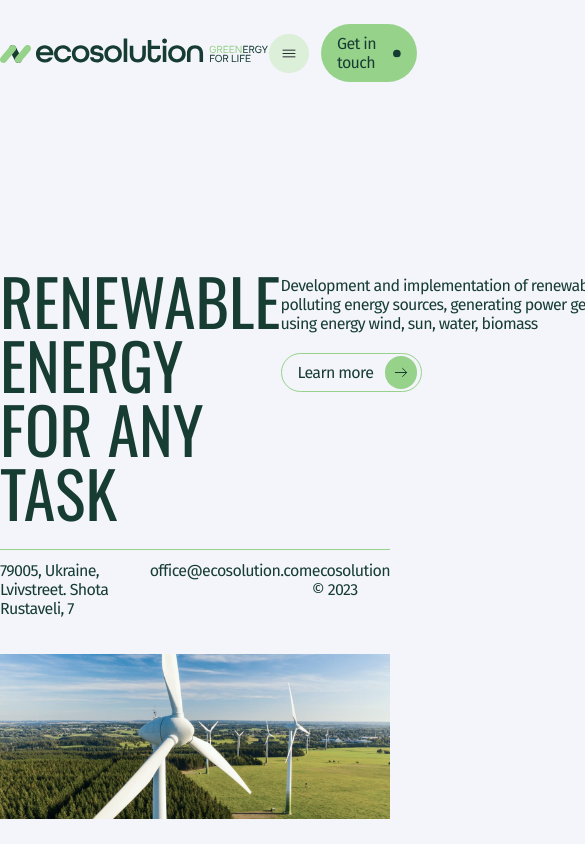
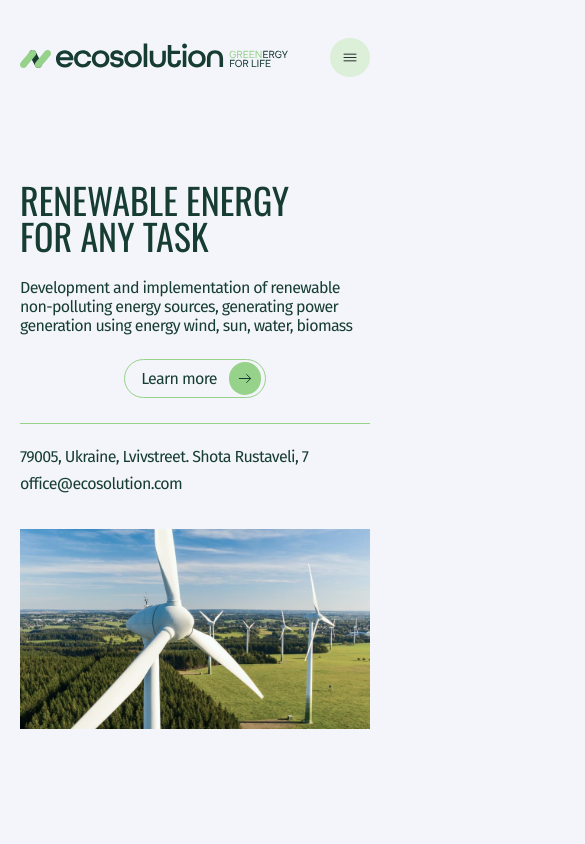
Before and after one commit to ertyhd/softrizen_ecosolution, a React (Create React App) app: page / in a window 390 px wide. Shown: the top 844 px of the page, 585 px wide, since content can reach past the window. Built offline with nearby package versions, Linux system fonts and the light colour scheme.

Commit message:
add mobile & tab heder & main

```diff
--- a/src/components/Buttons/ButtonTouch/buttonTouch.module.scss
+++ b/src/components/Buttons/ButtonTouch/buttonTouch.module.scss
@@ -1,4 +1,7 @@
 .hederSectionButtonBlock_touch {
+  display: none;
+  pointer-events: none;
+  @media screen and (min-width: 768px) {
     display: inline-flex;
     padding: 10px 16px;
     justify-content: center;
@@ -9,6 +12,9 @@
     background: #97d28b;
 
     transition: background-color 0.3s ease-in-out;
+  }
+  @media screen and (min-width: 1280px) {
+  }
 }
 .hederSectionButtonBlock_touch p {
   color: #173d33;
--- a/src/modules/Header/heder.module.scss
+++ b/src/modules/Header/heder.module.scss
@@ -1,25 +1,48 @@
 .hederSlick {
   position: relative;
-  height: 92px;
-  max-width: 1242px;
   margin: 0 auto;
-  padding: 24px 0;
+  height: 112px;
+  max-width: 480px;
+  padding: 36px 20px;
+  @media screen and (min-width: 768px) {
+    height: 112px;
+    max-width: 100%;
+    padding: 36px 30px;
+  }
+  @media screen and (min-width: 1280px) {
+    height: 92px;
+    max-width: 1242px;
+    padding: 24px 0;
+  }
 }
 .hederSection {
-  height: 92px;
+  height: 112;
   position: fixed;
   z-index: 1000;
   top: 0;
   width: 100%;
   background-color: #f3f5fa;
+  @media screen and (min-width: 768px) {
+    height: 112;
+  }
+  @media screen and (min-width: 1280px) {
+    height: 92px;
+  }
 }
 .hederSectionCentred {
-  max-width: 1242px;
+  // max-width: 1242px;
   margin: 0 auto;
-  padding: 24px 0;
+  padding: 36px 20px;
   display: flex;
   justify-content: space-between;
   align-items: center;
+  @media screen and (min-width: 768px) {
+    padding: 36px 30px;
+  }
+  @media screen and (min-width: 1280px) {
+    max-width: 1242px;
+    padding: 24px 0;
+  }
 }
 .hederSectionButtonBlock {
   display: flex;
--- a/src/modules/Hero/Hero.jsx
+++ b/src/modules/Hero/Hero.jsx
@@ -29,7 +29,9 @@ const Hero = () => {
         <p>{address.text_1}</p>
         <div className={styles.heroContactBlock_rightPart}>
           <p>{email.text_1}</p>
-          <p>ecosolution © 2023</p>
+          <p className={styles.heroContactBlock_rightPart_c}>
+            ecosolution © 2023
+          </p>
         </div>
       </div>
       <div className={styles.heroImgBlock}>
--- a/src/modules/Hero/hero.module.scss
+++ b/src/modules/Hero/hero.module.scss
@@ -1,28 +1,59 @@
 .heroTextBlock {
   display: flex;
+  flex-direction: column;
   justify-content: space-between;
-  padding-top: 152px;
+  align-items: flex-start;
+  padding-top: 34px;
+
+  @media screen and (min-width: 768px) {
+    flex-direction: row;
+    padding-top: 52px;
+    justify-content: space-between;
+  }
+  @media screen and (min-width: 1280px) {
+    padding-top: 152px;
+  }
 }
 .heroTextBlock h1 {
-  width: 485px;
+  width: 320px;
   color: #173d33;
   font-family: Oswald;
-  font-size: 64px;
+  font-size: 36px;
   font-style: normal;
   font-weight: 400;
-  line-height: 64px; /* 100% */
+  line-height: 36px;
   text-transform: uppercase;
+  @media screen and (min-width: 768px) {
+    width: 280px;
+    font-size: 48px;
+    line-height: 48px;
+  }
+  @media screen and (min-width: 1280px) {
+    width: 485px;
+    font-size: 64px;
+    line-height: 64px;
+  }
 }
 .heroTextBlock_deskription {
-  width: 459px;
-  margin-top: 8px;
+  width: 100%;
+  margin-top: 24px;
   display: flex;
   flex-direction: column;
-  gap: 20px;
-  align-items: flex-start;
+  gap: 24px;
+  align-items: center;
+  @media screen and (min-width: 768px) {
+    width: 342px;
+    margin-top: 3px;
+    gap: 43px;
+    align-items: flex-start;
+  }
+  @media screen and (min-width: 1280px) {
+    width: 459px;
+    margin-top: 8px;
+    gap: 20px;
+  }
 }
 .heroTextBlock_deskription p {
-  width: 363px;
   color: #173d33;
   font-family: Fira Sans;
   font-size: 16px;
@@ -30,25 +61,45 @@
   font-weight: 400;
   line-height: normal;
   letter-spacing: -0.64px;
+  @media screen and (min-width: 768px) {
+    width: 342px;
+  }
+  @media screen and (min-width: 768px) {
+    width: 363px;
+  }
 }
 .heroContactBlock {
   position: relative;
   display: flex;
+  flex-direction: column;
   justify-content: space-between;
-  margin-top: 37px;
+  margin-top: 49px;
+  gap: 8px;
+  @media screen and (min-width: 768px) {
+    margin-top: 43px;
+    flex-direction: row;
+    gap: 0;
+  }
+  @media screen and (min-width: 1280px) {
+    margin-top: 41px;
+  }
 }
 .heroContactBlock::before {
   content: "";
   position: absolute;
   z-index: 2;
-  // border-bottom: 1px solid;
   width: 100%;
   height: 1px;
   flex-shrink: 0;
-  top: -12px;
+  top: -24px;
   background: #97d28b;
-  // transform: translate(-50%);
-  // bottom: 30px;
+
+  @media screen and (min-width: 768px) {
+    top: -16px;
+  }
+  @media screen and (min-width: 1280px) {
+    top: -12px;
+  }
 }
 .heroContactBlock p {
   color: #173d33;
@@ -60,13 +111,44 @@
   letter-spacing: -0.64px;
 }
 .heroContactBlock_rightPart {
-  width: 459px;
+  // width: 100%;
   display: flex;
   justify-content: space-between;
+
+  @media screen and (min-width: 768px) {
+    width: 342px;
+  }
+  @media screen and (min-width: 1280px) {
+    width: 459px;
+  }
+}
+.heroContactBlock_rightPart_c {
+  display: none;
+  // pointer-events: none;
+  @media screen and (min-width: 768px) {
+    display: block;
+  }
 }
 // top:36
-// 120
-// h524
+// 200
+// 348
+// 524
 .heroImgBlock {
+  position: relative;
+  height: 200px;
   margin-top: 36px;
+  overflow: hidden;
+
+  @media screen and (min-width: 768px) {
+    display: block;
+    height: 348px;
+  }
+  @media screen and (min-width: 1280px) {
+    height: 524px;
+  }
 }
+.heroImgBlock img {
+  width: 100%;
+  height: 100%;
+  object-fit: cover;
+}
--- a/src/pages/MainPage/MainPage.jsx
+++ b/src/pages/MainPage/MainPage.jsx
@@ -1,23 +1,23 @@
 import styles from "./mainPage.module.scss";
 
 import Hero from "../../modules/Hero/Hero";
-import About from "../../modules/About/About";
-import Electricity from "../../modules/Electricity/Electricity";
-import Cases from "../../modules/Cases/Cases";
-import Faq from "../../modules/Faq/Faq";
-import ContactUs from "../../modules/ContactUs/ContactUs";
-import Footer from "../../modules/Footer/Footer";
+// import About from "../../modules/About/About";
+// import Electricity from "../../modules/Electricity/Electricity";
+// import Cases from "../../modules/Cases/Cases";
+// import Faq from "../../modules/Faq/Faq";
+// import ContactUs from "../../modules/ContactUs/ContactUs";
+// import Footer from "../../modules/Footer/Footer";
 
 const MainPage = () => {
   return (
     <section className={styles.container}>
       <Hero />
-      <About />
-      <Electricity />
-      <Cases />
-      <Faq />
-      <ContactUs />
-      <Footer />
+      {/* <About /> */}
+      {/* <Electricity /> */}
+      {/* <Cases /> */}
+      {/* <Faq /> */}
+      {/* <ContactUs /> */}
+      {/* <Footer /> */}
     </section>
   );
 };
--- a/src/pages/MainPage/mainPage.module.scss
+++ b/src/pages/MainPage/mainPage.module.scss
@@ -1,5 +1,13 @@
 .container {
-  max-width: 1242px;
+  max-width: 480px;
   margin: 0 auto;
-  padding: 24px 0;
+  padding: 36px 20px;
+  @media screen and (min-width: 768px) {
+    min-width: 100%;
+    padding: 36px 30px;
+  }
+  @media screen and (min-width: 1280px) {
+    max-width: 1242px;
+    padding: 24px 0;
+  }
 }
```
Lines whose indentation alone changed are shown as unchanged.
